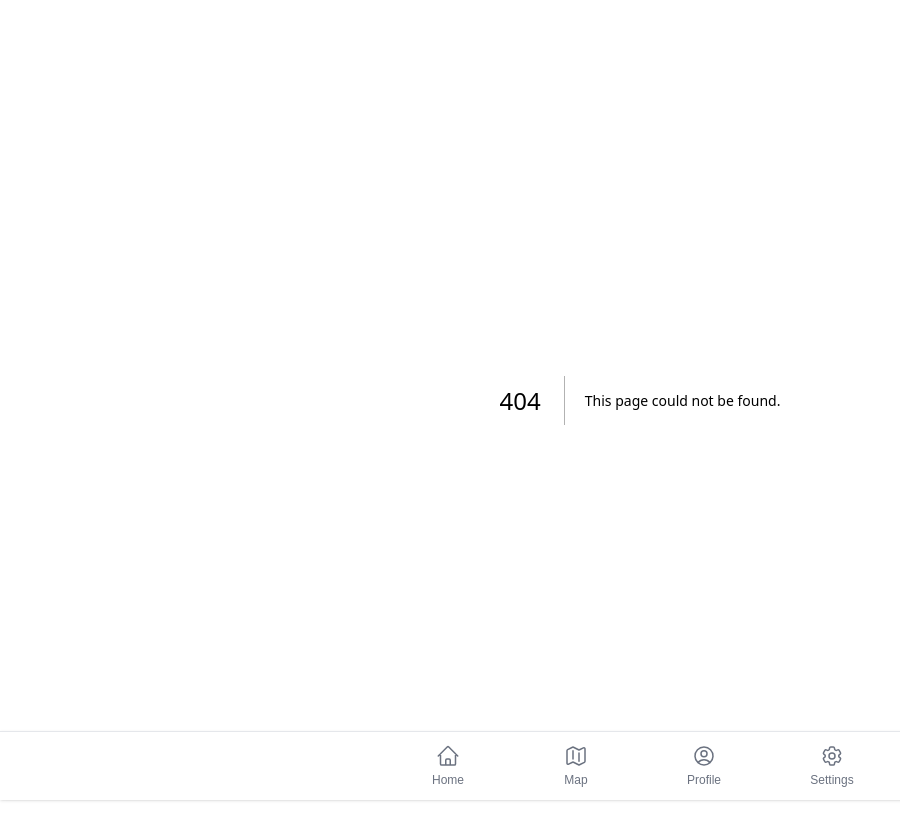
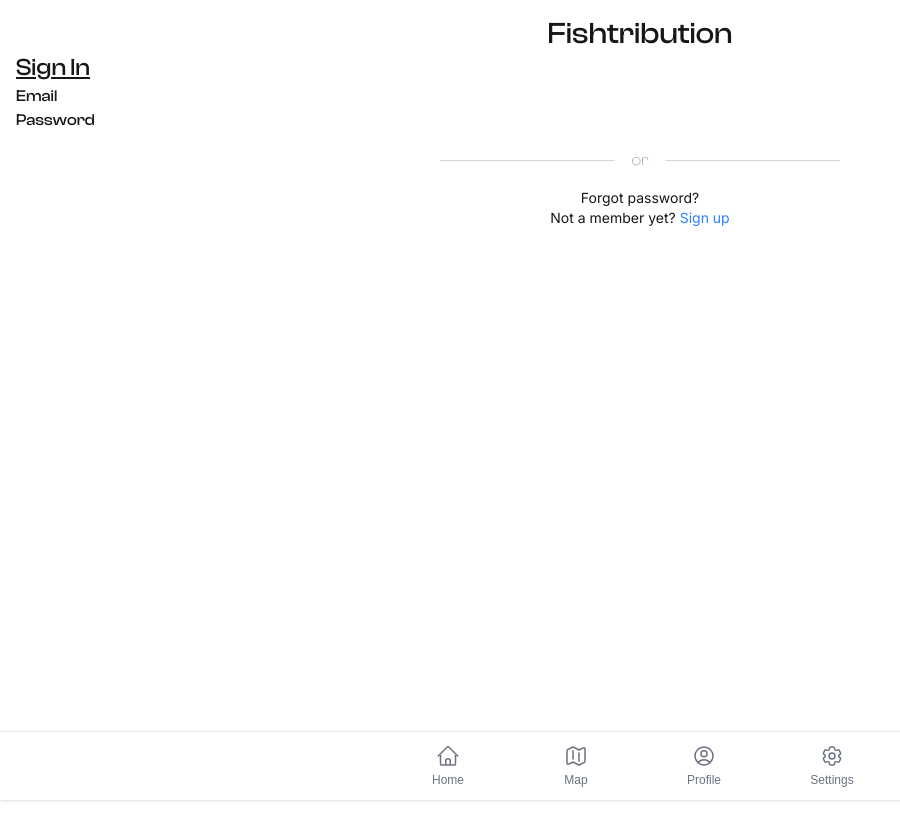
Before and after one commit to WCC-Fishbowl/Fishtribution, a Next.js app in the folder fishtribution/: page /login in a window 1280 px wide. Before the commit this address had no page. Shown: the top 840 px of the page, without its empty margins (0-900 px from the left). After the commit the page ends 800 px from the top, so only its background shows below. Built offline with nearby package versions, Linux system fonts and the light colour scheme.

Commit message:
Implemented basic layout of login screen.

```diff
--- a/fishtribution/app/(tabs)/profile/page.tsx
+++ b/fishtribution/app/(tabs)/profile/page.tsx
@@ -1,3 +1,9 @@
+import { redirect } from "next/navigation"
+
 export default function ProfilePage() {
-  return <h1 className="text-2xl font-bold p-4">Profile</h1>
+  let user = null;
+  if ( user == null ) {
+    redirect("/login");
+  }
+  return <h1 className="text-3xl font-bold p-4">Profile</h1>
 }
--- a/fishtribution/app/globals.css
+++ b/fishtribution/app/globals.css
@@ -30,12 +30,14 @@
   --color-text-hover: #374151;
 }
 
+/*
 @media (prefers-color-scheme: dark) {
   :root {
     --background: #0a0a0a;
     --foreground: #ededed;
   }
 }
+*/
 
 body {
   background: var(--background);
--- a/fishtribution/app/layout.tsx
+++ b/fishtribution/app/layout.tsx
@@ -34,7 +34,7 @@ export const metadata: Metadata = {
 export default function RootLayout({ children }: { children: React.ReactNode }) {
   return (
     <html lang="en" className={`${inter.variable} ${merriweatherSerif.variable} ${plexMono.variable} ${clashDisplay.variable}`}>
-      <body className="bg-gray-50 min-h-screen pb-17.5">
+      <body className="min-h-screen pb-17.5">
         <main>{children}</main>
         <BottomNav />
       </body>
--- /dev/null
+++ b/fishtribution/app/login/page.tsx
@@ -0,0 +1,35 @@
+import Button from "../../components/Button"
+import Divider from "../../components/Divider"
+import TextInput from "../../components/TextInput"
+export default function LoginPage() {
+    return <div className="p-4 font-sans">
+        <h1 className="flex justify-center font-title text-3xl font-medium">
+            Fishtribution
+        </h1>
+        <h2 className="flex justify-start font-title text-2xl font-medium underline">
+            Sign In
+        </h2>
+        <h3 className="font-title text font-medium">
+            Email
+        </h3>
+        <TextInput />
+        <h3 className="font-title text font-medium">
+            Password
+        </h3>
+        <TextInput />
+        <Button />
+        <div className="flex justify-center">
+            <Divider label="or" className="font-title font-light" />
+        </div>
+        <Button />
+        <p className="flex justify-center text-sm">
+            Forgot password?
+        </p>
+        <p className="flex justify-center text-sm">
+            <div className="flex">
+                <p>Not a member yet?</p>
+                <a href="/signup" className="pl-1 text-blue-500">Sign up</a>
+            </div>
+        </p>
+    </div>
+}
--- a/fishtribution/app/page.tsx
+++ b/fishtribution/app/page.tsx
@@ -1,5 +1,4 @@
-export default function Home() {
-// app/(tabs)/home/page.tsx
+export default function SplashPage() {
   return (
     <div className="min-h-screen bg-bg-primary flex flex-col items-center justify-center pb-20">
       <div className="text-9xl mb-4 cursor-default">🐟</div>
--- /dev/null
+++ b/fishtribution/components/Button.tsx
@@ -0,0 +1,5 @@
+export default function Button() {
+    return <div>
+
+    </div>
+}
--- /dev/null
+++ b/fishtribution/components/Divider.tsx
@@ -0,0 +1,15 @@
+import { ReactNode } from "react"
+
+export default function Divider(
+    { label, className }: { label: string, className: string })
+{
+  return (
+    <div className="flex items-center my-4 w-100">
+      <div className="grow border-t border-gray-300"></div>
+        <span className="shrink mx-4 text-gray-400 font-normal">
+            <p className={className}>{label}</p>
+        </span>
+      <div className="grow border-t border-gray-300"></div>
+    </div>
+  );
+}
--- /dev/null
+++ b/fishtribution/components/TextInput.tsx
@@ -0,0 +1,3 @@
+export default function TextInput() {
+    return <div></div>
+}
```
Also changed, not shown: fishtribution/lib/map.ts (deleted).
